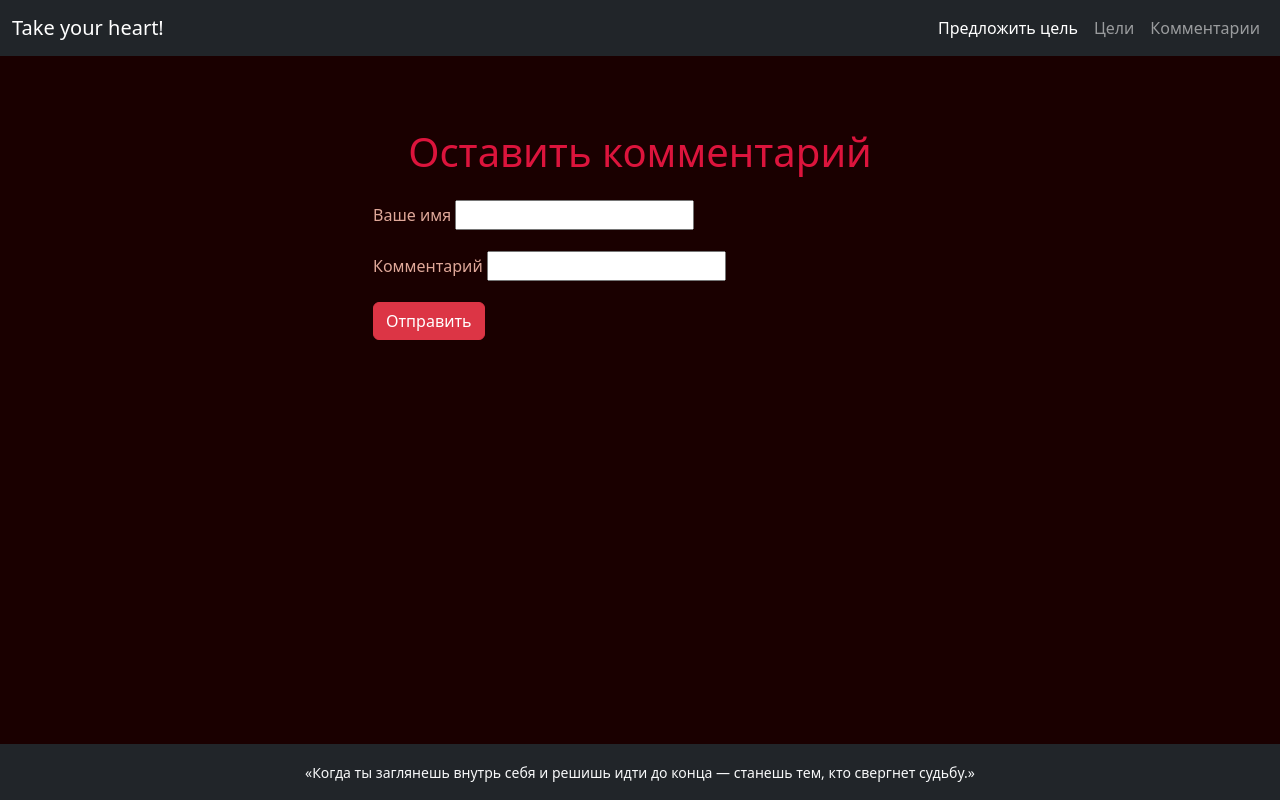
After one commit to Maxim-hub296/PhantomForum, a Django app: page /add_commentary/ in a window 1280 px wide. The commit adds this page. Run offline with Django 5.2, Linux system fonts and the light colour scheme.

Commit message:
Добавил раздел "Комментарии"

```diff
--- a/PhantomForum/forum/admin.py
+++ b/PhantomForum/forum/admin.py
@@ -1,4 +1,5 @@
 from django.contrib import admin
-from .models import Request
+from .models import Request, Commentary
 # Register your models here.
 admin.site.register(Request)
+admin.site.register(Commentary)
--- a/PhantomForum/forum/forms.py
+++ b/PhantomForum/forum/forms.py
@@ -1,8 +1,13 @@
 from django import forms
-from .models import Request
+from .models import Request, Commentary
 
 class AddRequest(forms.ModelForm):
     class Meta:
         model = Request
         fields = ["target_country", "target_city",
                   "target_name", "target_sin"]
+
+class AddCommentary(forms.ModelForm):
+    class Meta:
+        model = Commentary
+        fields = ["author", "text"]
--- a/PhantomForum/forum/models.py
+++ b/PhantomForum/forum/models.py
@@ -1,5 +1,4 @@
 from django.db import models
-from django.urls import reverse
 
 
 # Create your models here.
@@ -11,3 +10,11 @@ class Request(models.Model):
 
     def __str__(self):
         return self.target_sin
+
+
+class Commentary(models.Model):
+    author = models.CharField(max_length=100)
+    text = models.CharField(max_length=200)
+
+    def __str__(self):
+        return self.author
--- /dev/null
+++ b/PhantomForum/forum/templates/forum/add_commentary.html
@@ -0,0 +1,47 @@
+{% extends 'forum/base.html' %}
+
+{% block title %}Оставить комментарий{% endblock %}
+
+{% block extra_head %}
+<style>
+  body {
+    background-color: #1a0000;
+  }
+  .form-control {
+    background-color: #2c0a0a;
+    color: #fff;
+    border-color: #8B0000;
+  }
+  .form-control:focus {
+    background-color: #2c0a0a;
+    color: #fff;
+    border-color: #DC143C;
+    box-shadow: none;
+  }
+  label {
+    color: #e0a899;
+  }
+</style>
+{% endblock %}
+
+{% block content %}
+<div class="container py-5">
+  <h1 class="text-center mb-4" style="color: #DC143C;">Оставить комментарий</h1>
+  <div class="row justify-content-center">
+    <div class="col-md-6">
+      <form method="post">
+        {% csrf_token %}
+        <div class="mb-3">
+          <label for="id_author" class="form-label">Ваше имя</label>
+          {{ form.author }}
+        </div>
+        <div class="mb-3">
+          <label for="id_text" class="form-label">Комментарий</label>
+          {{ form.text }}
+        </div>
+        <button type="submit" class="btn btn-danger">Отправить</button>
+      </form>
+    </div>
+  </div>
+</div>
+{% endblock %}
--- a/PhantomForum/forum/templates/forum/includes/header.html
+++ b/PhantomForum/forum/templates/forum/includes/header.html
@@ -13,7 +13,7 @@
           <a class="nav-link" href="/targets">Цели</a>
         </li>
         <li class="nav-item">
-          <a class="nav-link" href="#">Элемент 3</a>
+          <a class="nav-link" href="/commentary">Комментарии</a>
         </li>
       </ul>
     </div>
--- a/PhantomForum/forum/urls.py
+++ b/PhantomForum/forum/urls.py
@@ -8,4 +8,6 @@ urlpatterns = [
     path("create-target", views.AddRequestView.as_view(), name="create"),
     path("<int:pk>/", views.RequestView.as_view(), name="request"),
     path("targets/", views.ListRequestsView.as_view(), name='targets'),
+    path("commentary/", views.ListCommentariesView.as_view(), name="commentary"),
+    path("add_commentary/", views.AddCommentaryView.as_view(), name="add_commentary")
 ]
--- a/PhantomForum/forum/views.py
+++ b/PhantomForum/forum/views.py
@@ -1,8 +1,6 @@
-from django.shortcuts import render
 from django.views.generic import TemplateView, DetailView, CreateView, ListView
-from .models import Request
-from .forms import AddRequest
-from django.urls import reverse_lazy
+from .models import Request, Commentary
+from .forms import AddRequest, AddCommentary
 
 # Create your views here.
 class AboutView(TemplateView):
@@ -19,9 +17,22 @@ class ListRequestsView(ListView):
     def get_queryset(self):
         return Request.objects.all()
 
+class ListCommentariesView(ListView):
+    template_name = "forum/commentary.html"
+    context_object_name = "commentaries"
+
+    def get_queryset(self):
+        return Commentary.objects.all()
+
 class AddRequestView(CreateView):
     template_name = "forum/add_request.html"
     model = Request
     form_class = AddRequest
 
     success_url = '/'
+
+class AddCommentaryView(CreateView):
+    model = Commentary
+    template_name = "forum/add_commentary.html"
+    form_class = AddCommentary
+    success_url = "/commentary"
```
Also changed, not shown: PhantomForum/forum/templates/forum/commentary.html (added, +36 -0 lines), PhantomForum/db.sqlite3.
